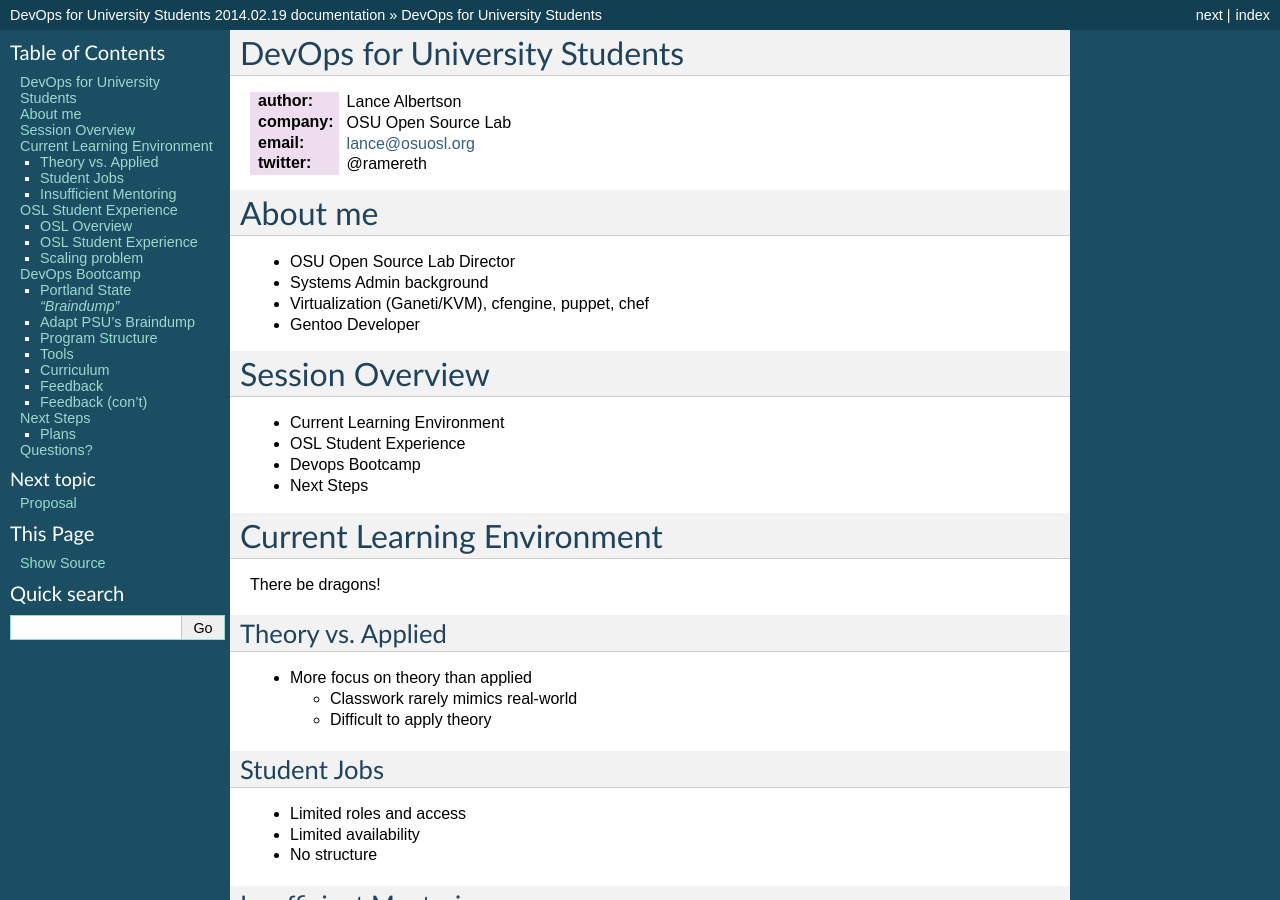
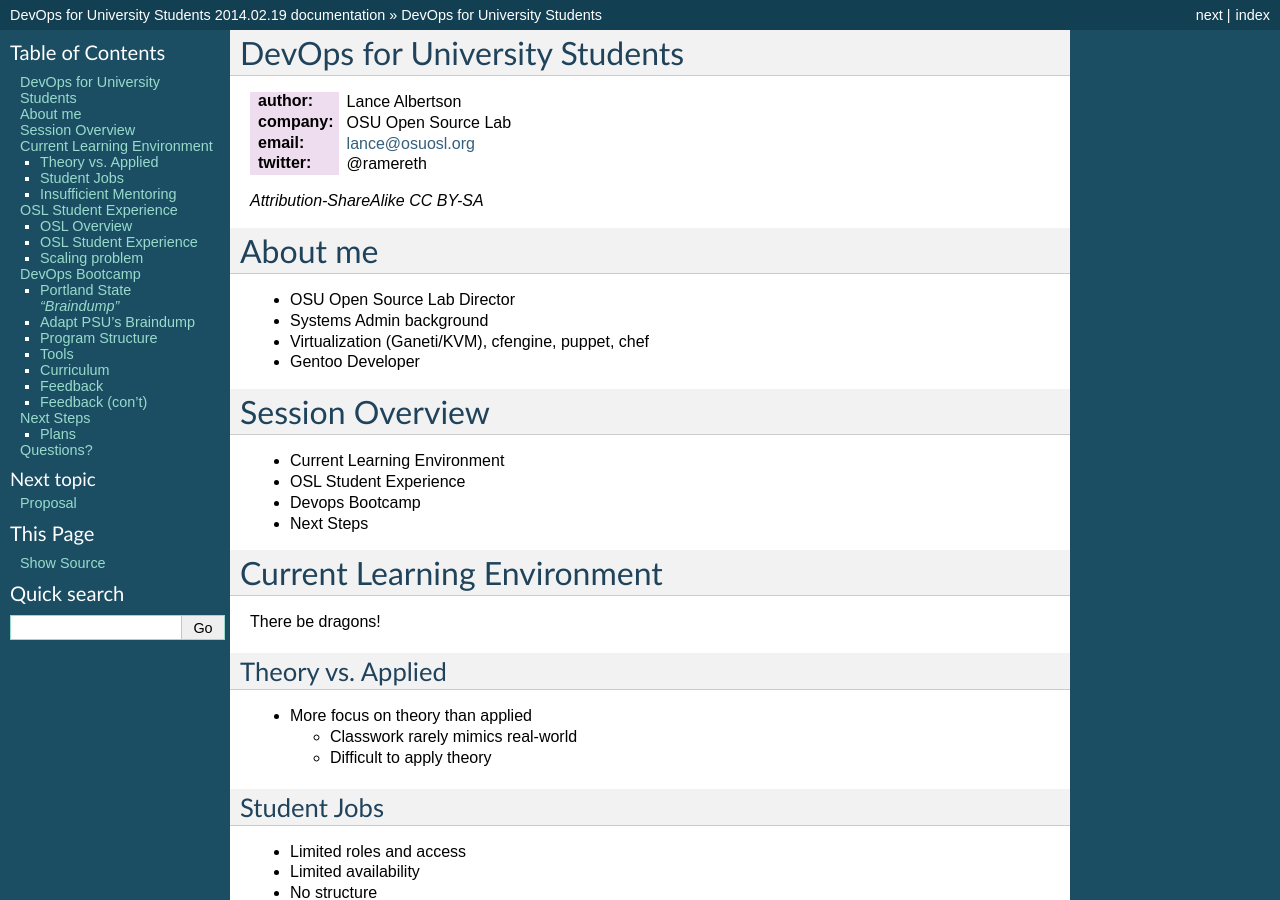
Before and after one commit to osuosl/presentation-devopsbootcamp, a Sphinx documentation site: the page built from source/index.rst, in a window 1280 px wide and 900 px high. Built offline with Sphinx 7.4.7, drawn with Linux system fonts in a browser that asks for light colours; formulas are drawn with MathJax 3; some of the changed text lies outside the part shown.

Commit message:
Add license and attribution

```diff
--- a/source/index.rst
+++ b/source/index.rst
@@ -5,6 +5,8 @@ DevOps for University Students
 :company: OSU Open Source Lab
 :email: lance@osuosl.org
 :twitter: @ramereth
+
+*Attribution-ShareAlike CC BY-SA*
 
 .. toctree::
   :hidden:
@@ -194,3 +196,6 @@ Questions?
 :email: lance@osuosl.org
 :twitter: @ramereth @osuosl
 :blog: http://lancealbertson.com
+
+
+*Attribution-ShareAlike CC BY-SA*
```
Also changed, not shown: 1 other file.
